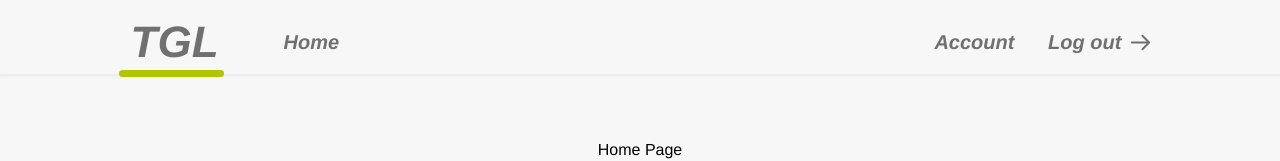
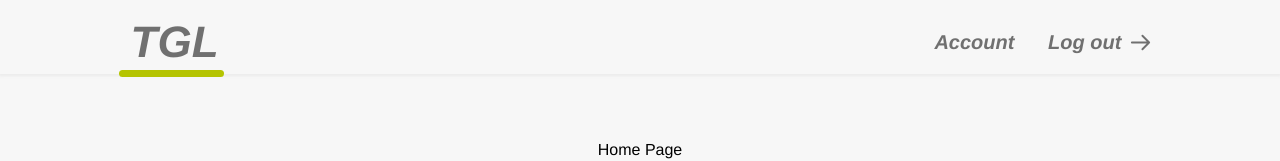
Before and after one commit to luana-pina/react-project, a React (Create React App) app: page / in a window 1280 px wide. Shown: the top 161 px of the page. Built offline with nearby package versions, Linux system fonts and the light colour scheme.

Commit message:
fix: change of header by route

```diff
--- a/src/components/Header/Header.tsx
+++ b/src/components/Header/Header.tsx
@@ -1,3 +1,4 @@
+import React from "react";
 import {
   LeftContent,
   Line,
@@ -9,12 +10,12 @@ import {
   Wrapper,
 } from "./styles";
 
-function Header() {
+const Header: React.FC<{ isHome: boolean | undefined }> = (props) => {
   return (
     <Wrapper>
       <LeftContent>
         <Logo>TGL</Logo>
-        <Navigate>Home</Navigate>
+        {props.isHome ? <></> : <Navigate>Home</Navigate>}
       </LeftContent>
       <Line />
       <RightContent>
@@ -26,6 +27,6 @@ function Header() {
       </RightContent>
     </Wrapper>
   );
-}
+};
 
 export default Header;
--- a/src/components/Layout/Layout.tsx
+++ b/src/components/Layout/Layout.tsx
@@ -2,10 +2,10 @@ import React from "react";
 import Header from "../Header/Header";
 import { PageContent, Wrapper } from "./style";
 
-const Layout: React.FC = (props) => {
+const Layout: React.FC<{ isHome?: boolean | undefined }> = (props) => {
   return (
     <Wrapper>
-      <Header />
+      <Header isHome={props.isHome} />
       <PageContent>{props.children}</PageContent>
     </Wrapper>
   );
--- a/src/pages/Home/Home.tsx
+++ b/src/pages/Home/Home.tsx
@@ -3,7 +3,7 @@ import Layout from "../../components/Layout/Layout";
 
 function Home() {
   return (
-    <Layout>
+    <Layout isHome={true}>
       <p>Home Page</p>
     </Layout>
   );
```
